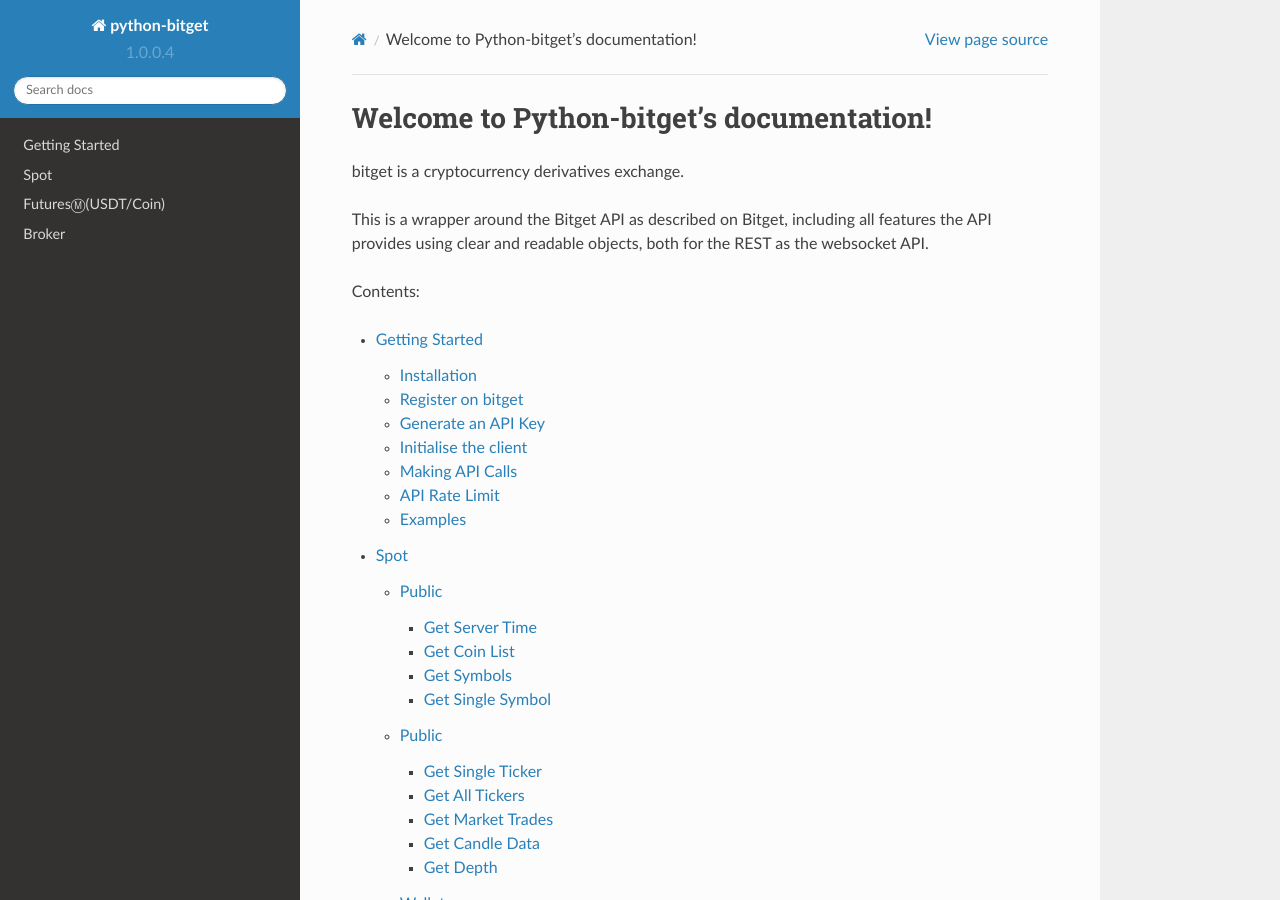
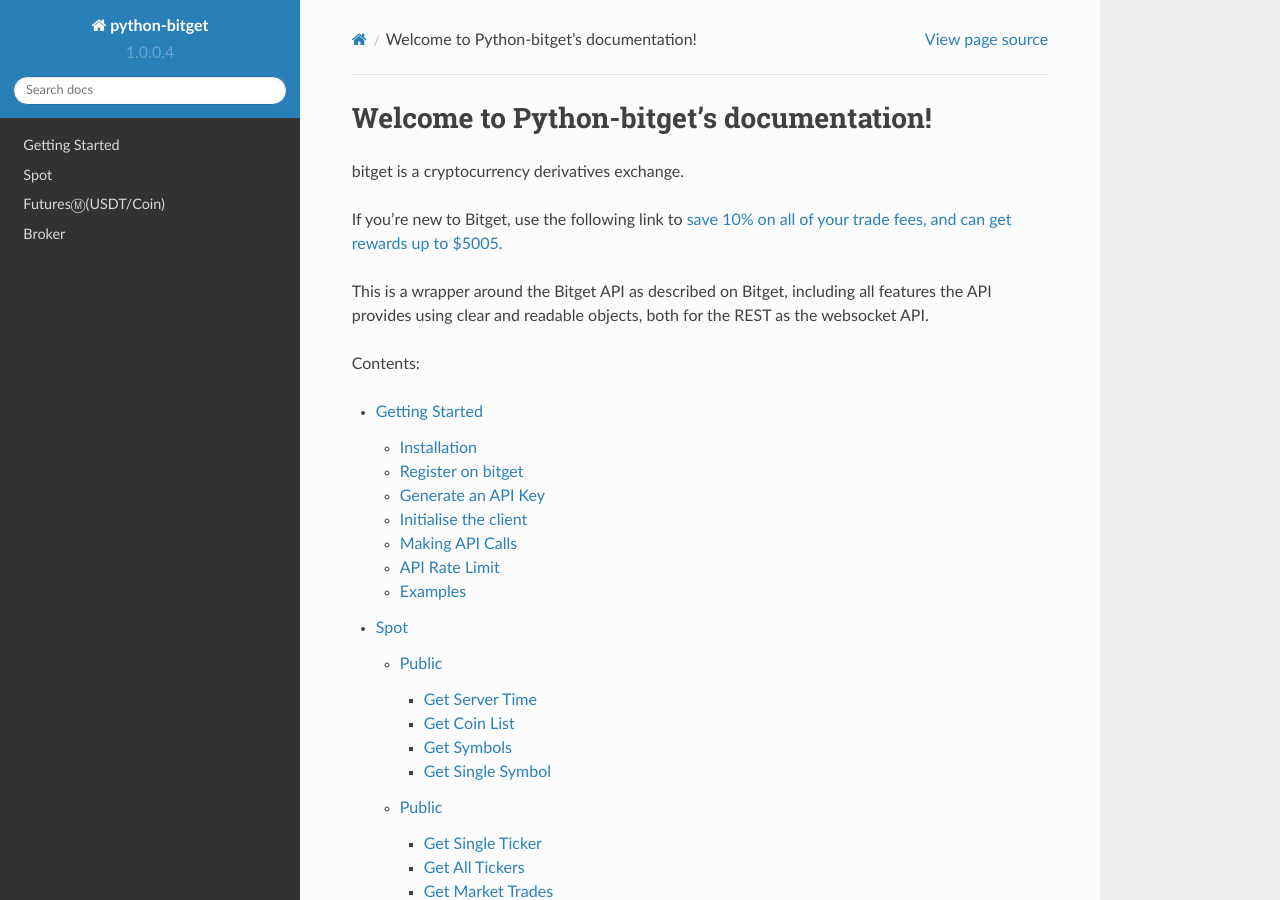
Before and after one commit to cuongitl/python-bitget, a Sphinx documentation site: the page built from docs/index.rst, in a window 1280 px wide and 900 px high. Built offline with Sphinx 7.4.7 and the Read the Docs theme 2.0.0, drawn with Linux system fonts in a browser that asks for light colours; formulas are drawn with MathJax 3.

Commit message:
update docs

```diff
--- a/docs/index.rst
+++ b/docs/index.rst
@@ -2,6 +2,10 @@
 ================================================
 
 bitget is a cryptocurrency derivatives exchange.
+
+If you're new to Bitget, use the following link to `save 10% on all of
+your trade fees, and can get rewards up to
+$5005. <https://partner.bitget.com/bg/e55g05831674816745836>`__
 
 This is a wrapper around the Bitget API as described on Bitget, including all features the API provides using clear and readable objects, both for the REST as the websocket API.
 
```
